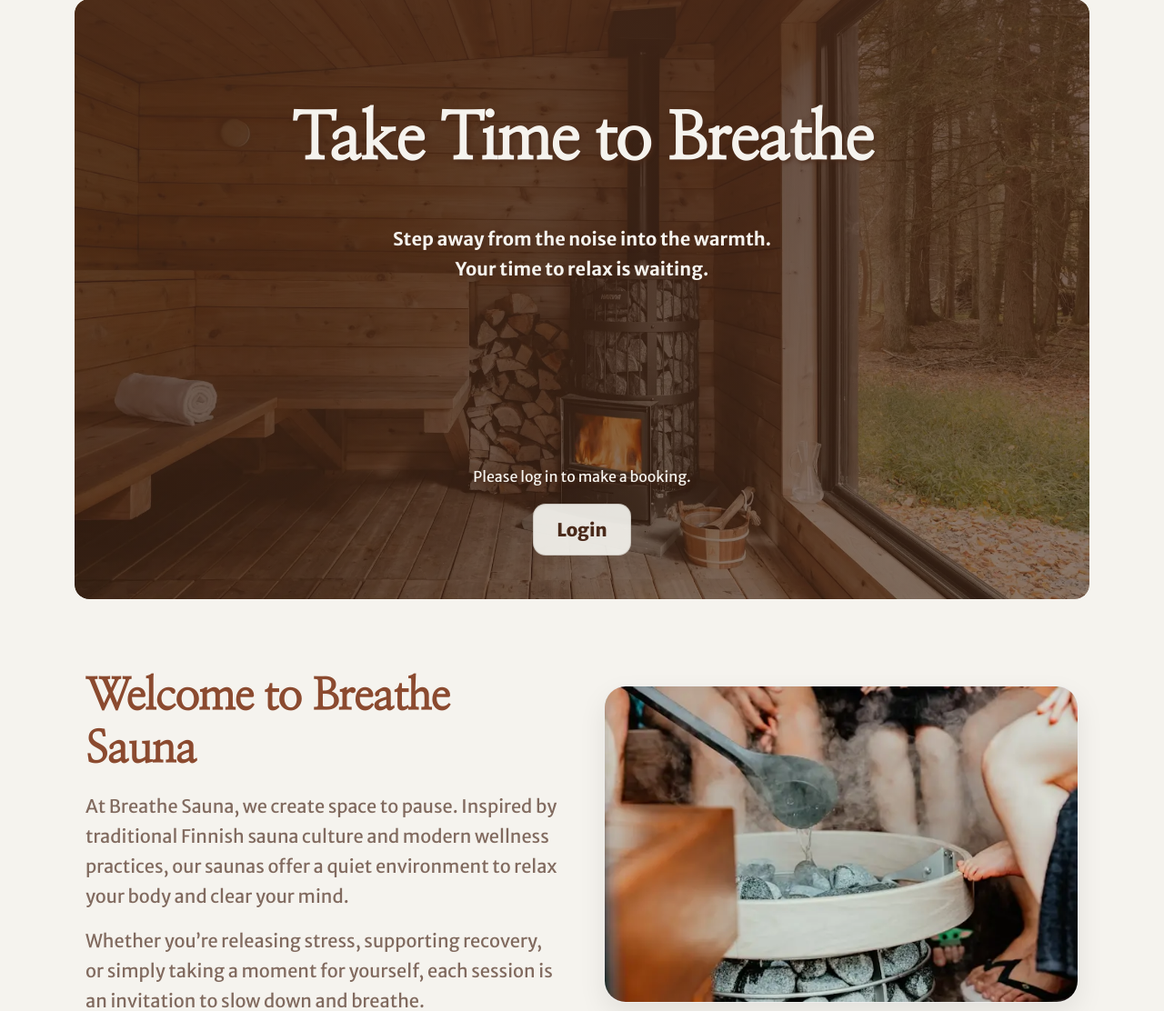
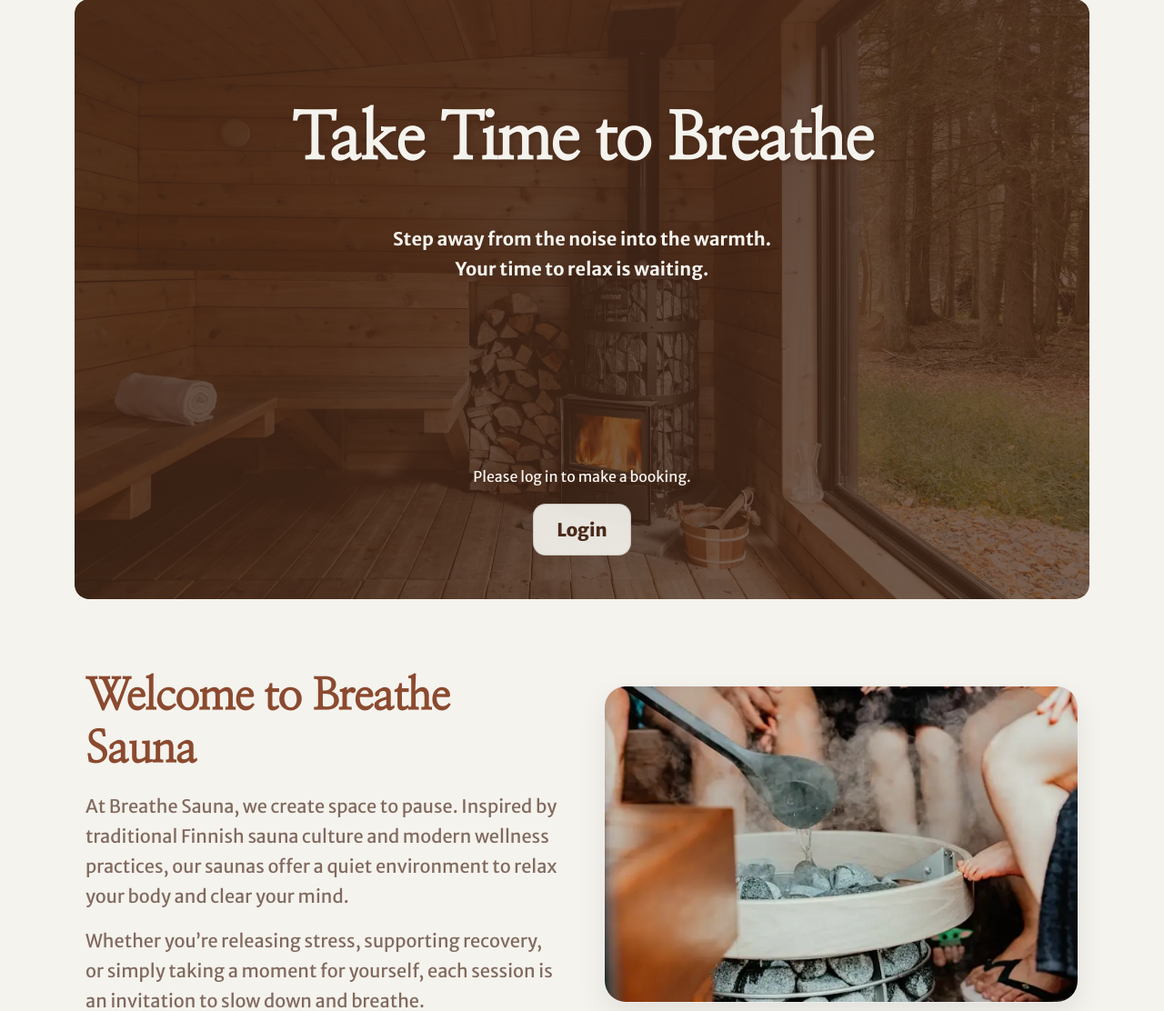
Before and after one commit to Court-Pencil/breathe-sauna-backend, a Django app: page / in a window 1280 px wide. Shown: the part 101-1213 px from the top of the page at 91% size. Run offline with Django 4.2, Linux system fonts and the light colour scheme.

Commit message:
removed aria role, trailing slash from line 10 link, improved contrast on hero section

```diff
--- a/bookings/static/css/theme.css
+++ b/bookings/static/css/theme.css
@@ -178,9 +178,9 @@ h1,h2,h3,h4{
   inset:0;
   background: linear-gradient(
     to bottom,
-    rgba(74,42,26,0.80) 0%,
-    rgba(74,42,26,0.70) 55%,
-    rgba(74,42,26,0.60) 90%
+    rgba(74,42,26,0.85) 0%,
+    rgba(74,42,26,0.75) 60%,
+    rgba(74,42,26,0.70) 100%
   );
 }
 
--- a/bookings/templates/bookings/base.html
+++ b/bookings/templates/bookings/base.html
@@ -7,7 +7,7 @@
     <meta charset="UTF-8">
     <title>Breathe Sauna</title>
     <meta name="viewport" content="width=device-width, initial-scale=1">
-    <link rel="icon" type="image/png" href="{% static "images/sauna-logo.png" %}" class="rounded-circle"/>
+    <link rel="icon" type="image/png" href="{% static "images/sauna-logo.png" %}" class="rounded-circle">
 
     <!-- Bootstrap 5 CDN -->
     <link href="https://cdn.jsdelivr.net/npm/bootstrap@5.3.2/dist/css/bootstrap.min.css" rel="stylesheet">
--- a/bookings/templates/bookings/home.html
+++ b/bookings/templates/bookings/home.html
@@ -161,10 +161,10 @@
   </div>
 </section>
 
-<section class="cta-banner text-center rounded-4" role="img"
+<section class="cta-banner text-center rounded-4" aria-labelledby="cta-title"
  >
   <div class="container">
-    <h2 class="mb-3">Make space to breathe.</h2>
+    <h2 class="mb-3"  id="cta-title">Make space to breathe.</h2>
     <p class="mb-4">
       Step into warmth, slow your thoughts, and give yourself a quiet moment of reset.
     </p>
```
